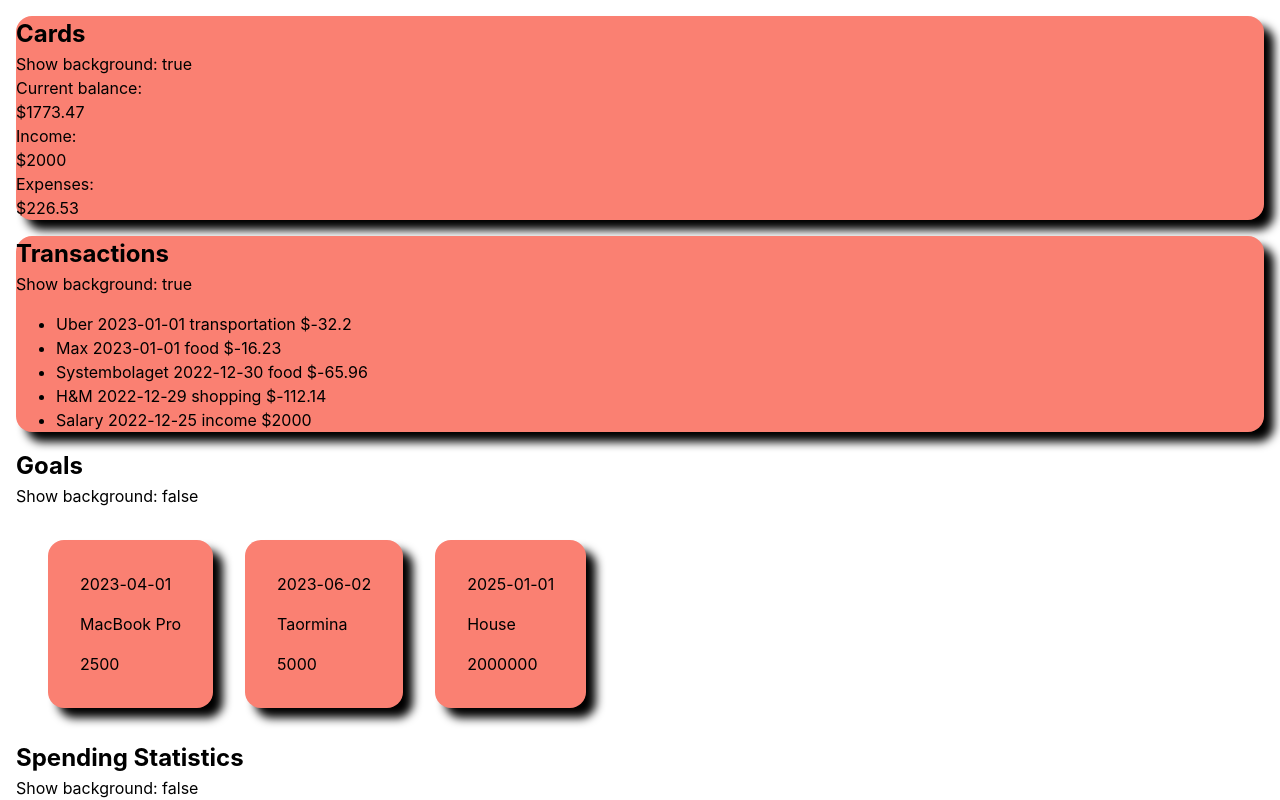
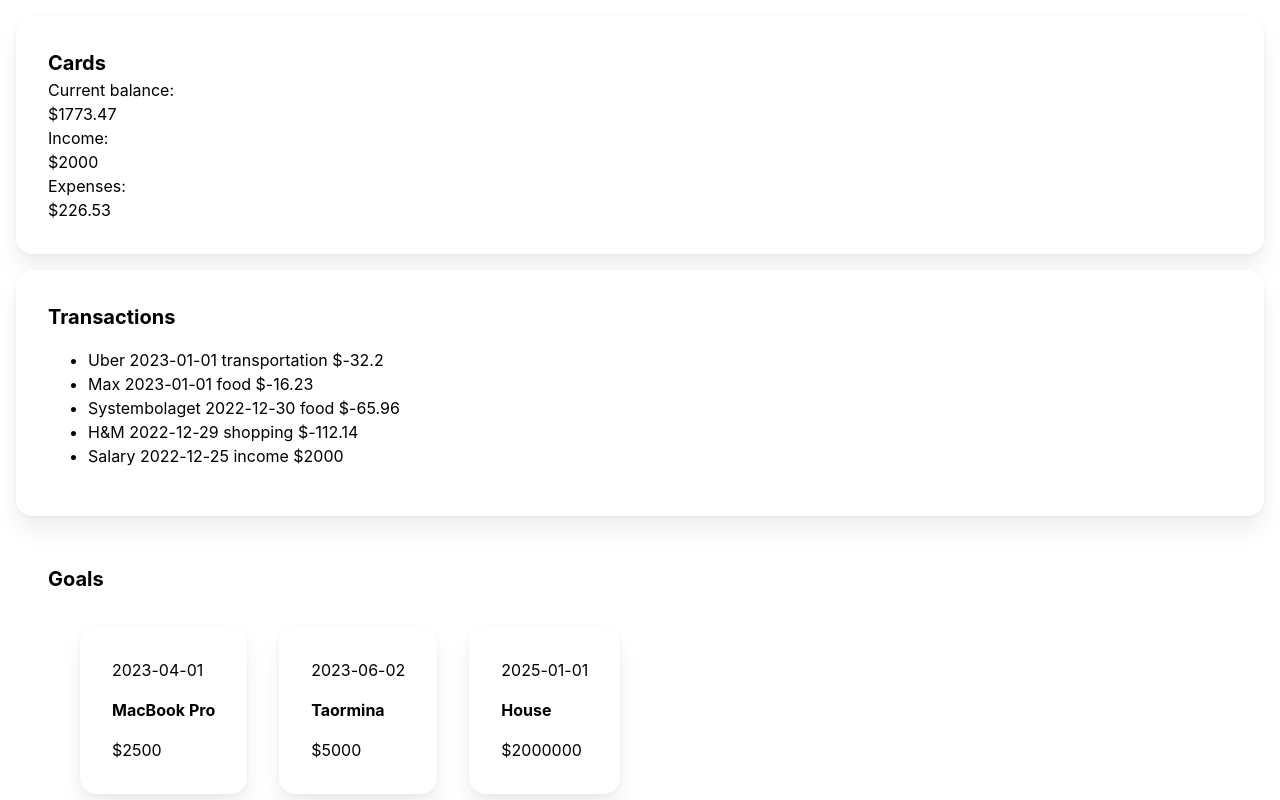
Before and after one commit to annabohlin1997/financial-dashboard, a React (Create React App) app: page / in a window 1280 px wide. Shown: the top 800 px of the page. Built offline with nearby package versions, Linux system fonts and the light colour scheme.

Commit message:
change font + basic styling

```diff
--- a/src/App.css
+++ b/src/App.css
@@ -1,3 +1,5 @@
+@import url("https://fonts.googleapis.com/css2?family=Inter&display=swap");
+
 :root {
   /* colors */
   --color-ui-primary: #197bbd;
@@ -17,9 +19,15 @@
   --color-green--light: #ddf9e4;
   --color-blue: #70a6e8;
   --color-blue--light: #e4f0ff;
+
+  font-size: 16px;
+
+  font-family: "Inter", sans-serif;
 }
 
 .card-look {
-  background-color: salmon;
-  box-shadow: #000 10px 10px 10px;
+  background: var(--color-white);
+  box-shadow: 0px 16px 24px rgba(0, 0, 0, 0.06), 0px 2px 6px rgba(0, 0, 0, 0.04),
+    0px 0px 1px rgba(0, 0, 0, 0.04);
+  border-radius: 24px;
 }
--- a/src/components/Goal.js
+++ b/src/components/Goal.js
@@ -4,8 +4,10 @@ const Goal = ({ goal }) => {
   return (
     <div className="goal card-look">
       <p>{goal.date}</p>
-      <p>{goal.name}</p>
-      <p>{goal.amount}</p>
+      <p>
+        <strong>{goal.name}</strong>
+      </p>
+      <p>${goal.amount}</p>
     </div>
   );
 };
--- a/src/components/GoalsWrapper.js
+++ b/src/components/GoalsWrapper.js
@@ -5,8 +5,8 @@ import Goal from "./Goal";
 const GoalsWrapper = ({ goals }) => {
   return (
     <div className="goals-wrapper">
-      {goals.map((goal) => (
-        <Goal goal={goal} />
+      {goals.map((goal, i) => (
+        <Goal key={i} goal={goal} />
       ))}
     </div>
   );
--- a/src/components/ModuleWrapper.js
+++ b/src/components/ModuleWrapper.js
@@ -1,12 +1,11 @@
 import "../styles/ModuleWrapper.css";
 
 const ModuleWrapper = ({ title, showBackground, children }) => {
-  const className = `moduleWrapper ${showBackground && "card-look"}`;
+  const className = `module-wrapper ${showBackground && "card-look"}`;
 
   return (
     <div className={className}>
-      <h2>{title}</h2>
-      <p>Show background: {showBackground.toString()}</p>
+      <h2 className="module-wrapper-title">{title}</h2>
       {children}
     </div>
   );
--- a/src/components/Transactions.js
+++ b/src/components/Transactions.js
@@ -2,8 +2,8 @@ const Transactions = ({ transactions }) => {
   return (
     <div>
       <ul>
-        {transactions.map((transaction) => (
-          <li>
+        {transactions.map((transaction, i) => (
+          <li key={i}>
             {transaction.name} {transaction.date} {transaction.category} $
             {transaction.amount}
           </li>
--- a/src/styles/GoalsWrapper.css
+++ b/src/styles/GoalsWrapper.css
@@ -1,6 +1,7 @@
 .goals-wrapper {
   display: flex;
   flex-direction: row;
+  flex-wrap: wrap;
   border-radius: 1rem;
   margin: 1rem;
 }
--- a/src/styles/ModuleWrapper.css
+++ b/src/styles/ModuleWrapper.css
@@ -1,4 +1,10 @@
-.moduleWrapper {
+.module-wrapper {
   border-radius: 1rem;
   margin: 1rem;
+  padding: 2rem;
 }
+
+.module-wrapper-title {
+  font-size: 1.25rem;
+  font-weight: 700;
+}
```
